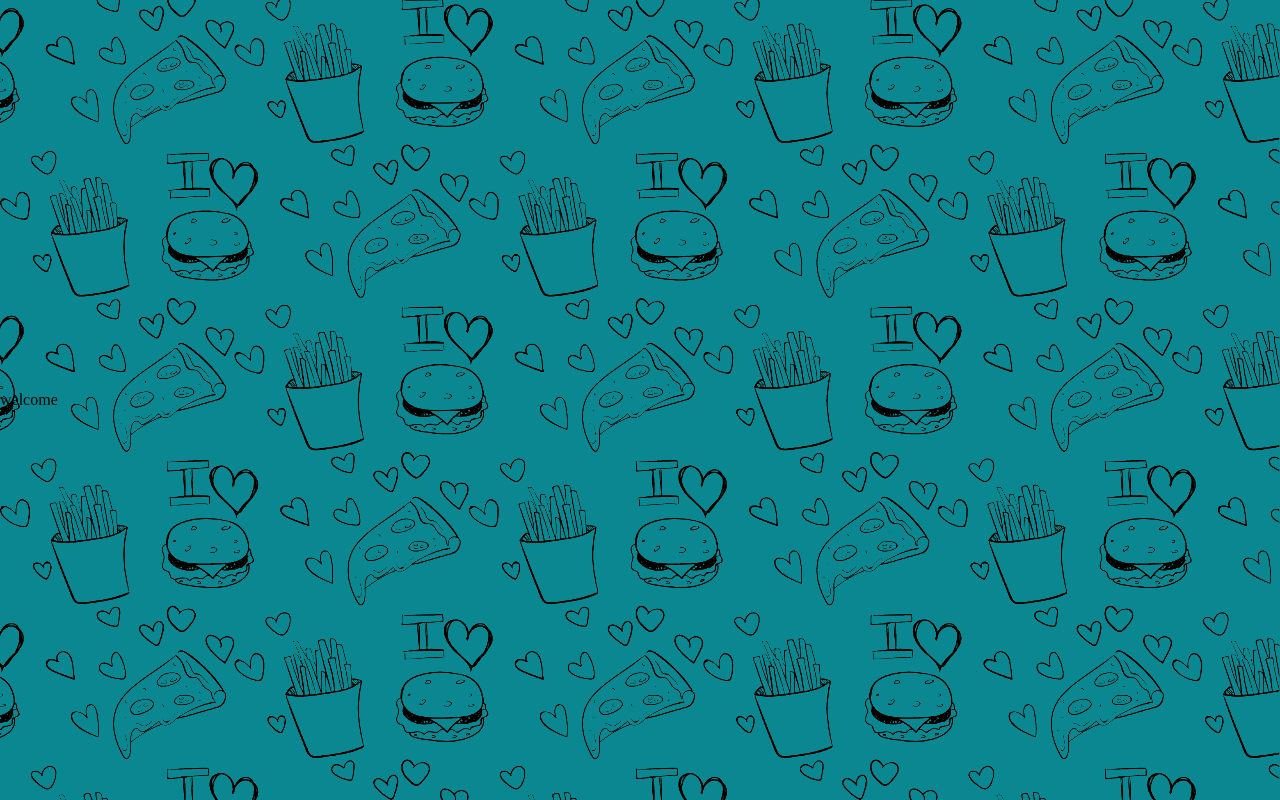
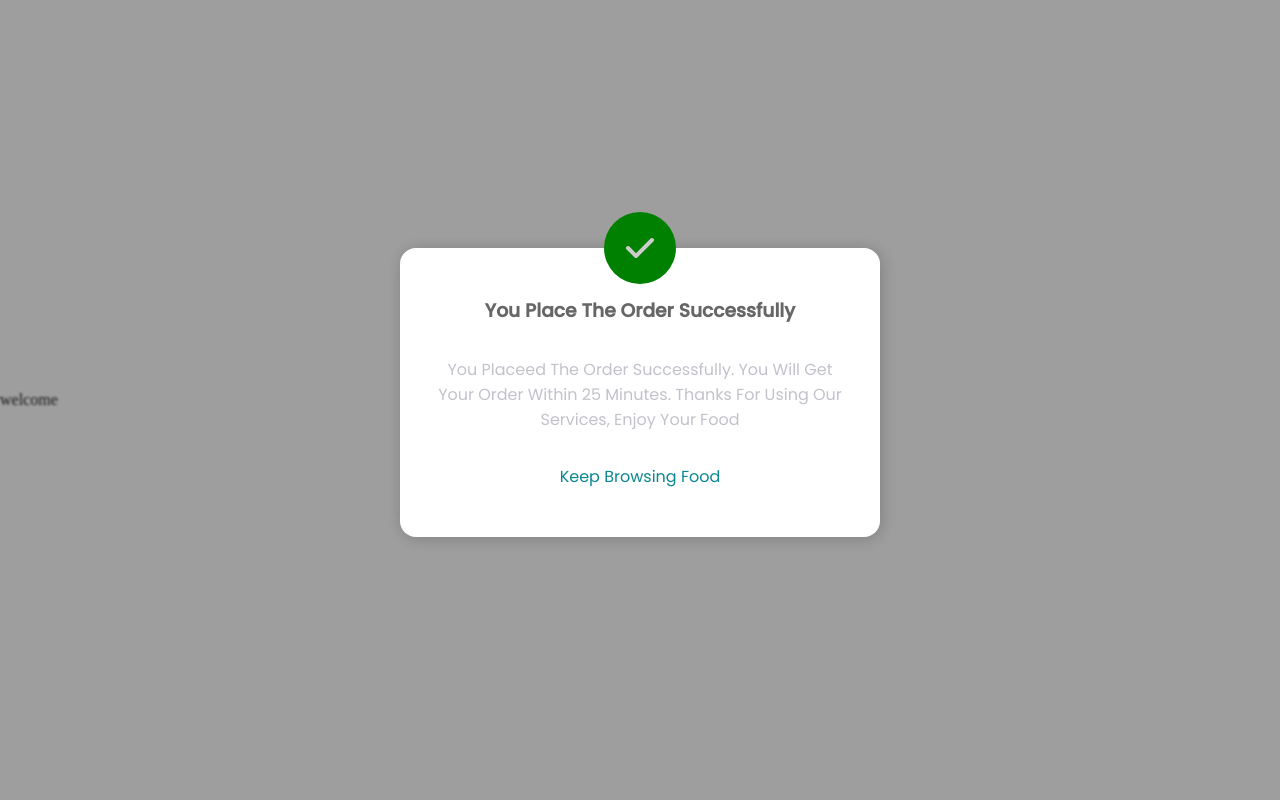
Before and after one commit to Sawar-Nabi/Food-App, a React (Create React App) app: page /welcome in a window 1280 px wide. Built offline with nearby package versions, Linux system fonts and the light colour scheme.

Commit message:
model completed

```diff
--- a/src/App.js
+++ b/src/App.js
@@ -7,6 +7,7 @@ import { BrowserRouter, Routes, Route } from "react-router-dom";
 import FoodChoiceIndex from "./components/FoodChooice/FoodChoiceIndex";
 import PaymentMethod from "./components/PaymentMethod/PaymentMethod";
 import Welcome from "./components/welcomepage/welcome";
+import Filter from "./components/filter/Filter";
 // const { Fonts, } = Constant;
 
 const App = () => {
@@ -18,6 +19,7 @@ const App = () => {
           <Route path="/open" element={<FoodChoiceIndex />} />
           <Route path="/payment" element={<PaymentMethod/>} />
           <Route path="/welcome" element={<Welcome/>} />
+          <Route path="/filter" element={<Filter/>} />
         </Routes>
       </Section>
     </BrowserRouter>
--- a/src/components/chechoutmodel/CheckoutModel.js
+++ b/src/components/chechoutmodel/CheckoutModel.js
@@ -0,0 +1,125 @@
+import React from "react";
+import styled from "styled-components";
+import { HiCheck } from "react-icons/hi";
+
+import { Constant } from "../../constants";
+import { Link } from "react-router-dom";
+
+const { Colors, Flex, CardListStyle, Fonts } = Constant;
+
+const CheckoutModel = () => {
+  return (
+    <Section>
+      <div className="model_container">
+        <div className="tick_container">
+          <HiCheck color="#ccc" />
+        </div>
+        <div className="title_contaner">
+          <h3>you place the order successfully</h3>
+        </div>
+        <div className="subtle_div">
+          <p>
+            you placeed the order successfully. you will get your order within
+            25 minutes. thanks for using our services, enjoy your food
+          </p>
+        </div>
+        <div className="link_div">
+          <Link to="/open">keep browsing food</Link>
+        </div>
+      </div>
+    </Section>
+  );
+};
+
+export default CheckoutModel;
+const Section = styled.section`
+  background-color: rgba(51, 51, 51, 0.473);
+  width: 100vw;
+  height: 100vh;
+  position: fixed;
+  top: 0;
+  left: 0;
+  z-index: 99;
+  ${Flex};
+  justify-content: center;
+  font-family: ${Fonts.primaryFont};
+  text-transform: capitalize;
+  padding: 0 1rem;
+  backdrop-filter: blur(1px);
+  .model_container {
+    max-width: 30rem;
+    background: #fff;
+    ${CardListStyle};
+    position: relative;
+    ${Flex};
+    padding: 2rem 1rem;
+    flex-direction: column;
+    .tick_container {
+      position: absolute;
+      top: 0%;
+      left: 50%;
+      transform: translate(-50%, -50%);
+      padding: 1em 1em;
+      background-color: green;
+      border-radius: 50%;
+      ${Flex};
+      justify-content: center;
+      svg {
+        font-size: 2.5rem;
+      }
+    }
+    .title_contaner{
+        padding: 1rem;
+        color: ${Colors.terteryColor2};
+
+    }
+    .subtle_div{
+        padding: 1rem;
+        text-align: center;
+        color: ${Colors.terteryColor};
+    }
+    .link_div{
+        padding: 1rem;
+        a{
+            color: ${Colors.primaryColor};
+        }
+
+    }
+  }
+  @media (max-width: 470px){
+
+  padding: 0 .5rem;
+  .model_container {
+    max-width: 30rem;
+    padding: 1rem .5rem;
+    .tick_container {
+
+      svg {
+        font-size: 1.5rem;
+      }
+    }
+    .title_contaner{
+        padding: 1rem .5rem;
+        h3{
+            font-size: .7rem;
+        }
+
+    }
+    .subtle_div{
+        padding: .5rem;
+        p{
+            font-size: .7rem;
+        }
+
+    }
+    .link_div{
+        padding: .5rem;
+        a{
+            font-size: .7rem;
+
+        }
+
+    }
+  }
+  }
+`;
--- /dev/null
+++ b/src/components/filter/Filter.js
@@ -0,0 +1,18 @@
+import React from 'react'
+import styled from 'styled-components'
+
+const Filter = () => {
+  return (
+    <Section>
+    <div className="category">
+        <h2>category</h2>
+    </div>
+
+    </Section>
+  )
+}
+
+export default Filter
+const Section = styled.div`
+
+`
--- a/src/components/welcomepage/welcome.js
+++ b/src/components/welcomepage/welcome.js
@@ -2,18 +2,21 @@ import React from 'react'
 import styled from 'styled-components'
 import backgroundimg from "../../media/welcome.jpg"
 import { Constant } from "../../constants";
+import CheckoutModel from '../chechoutmodel/CheckoutModel';
 
 const {  Colors, Flex,  } = Constant;
 
 const Welcome = () => {
-  return (
+  return (<>
     <WelcomeDiv>welcome</WelcomeDiv>
+    <CheckoutModel/>
+    </>
   )
 }
 
 export default Welcome
 const WelcomeDiv = styled.div`
-background : url(${backgroundimg}) ${Colors.primaryColor};
+/* background : url(${backgroundimg}) ${Colors.primaryColor}; */
 background-position: center;
 background-repeat: no-repeat;
 background-size: cover;
--- a/src/constants/ReusableCode.js
+++ b/src/constants/ReusableCode.js
@@ -8,7 +8,7 @@ export const Flex = css`
 `;
 export const CardListStyle = css`
   padding: 1rem;
-  box-shadow: 0.1rem 0.1rem 1rem #ccc;
+  box-shadow: 0.1rem 0.1rem 1rem grey;
   margin-bottom: 1rem;
   border-radius: 1rem;
 `;
```
